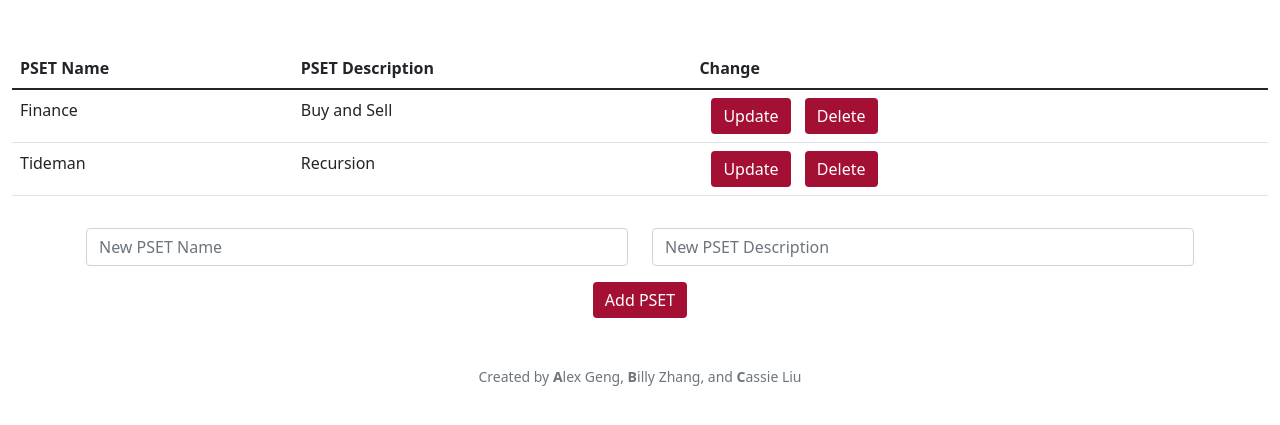
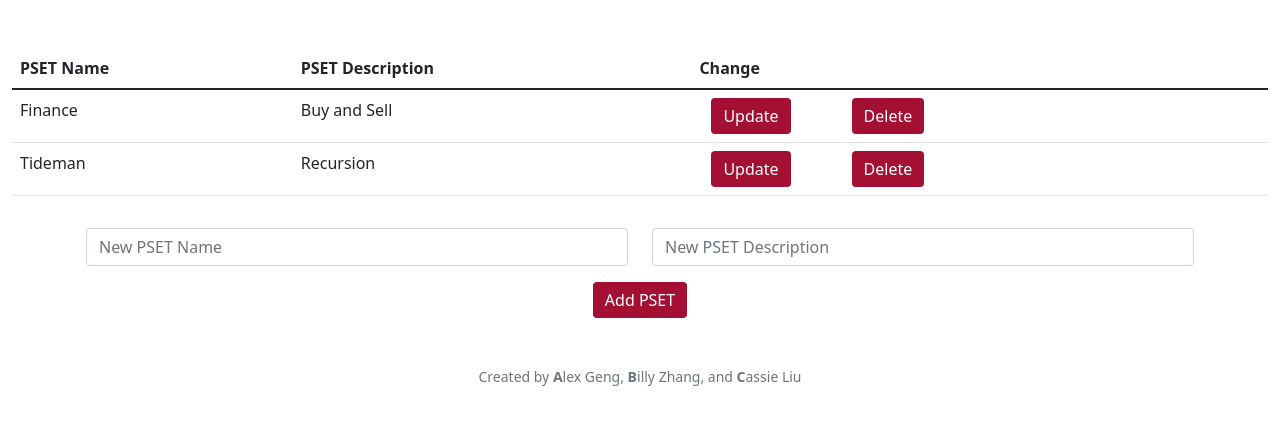
Before and after one commit to WilliamHYZhang/PGuide, a Flask app: a page that uses templates/edit.html in a window 1280 px wide. Shown: the part 76-501 px from the top of the page. Run offline with Flask 2, Linux system fonts and the light colour scheme; a user stored in the database is signed in; some libraries are stand-ins or nearby versions.

Commit message:
Update edit.html

```diff
--- a/templates/edit.html
+++ b/templates/edit.html
@@ -25,11 +25,11 @@
                         <div class="container">
                             <div class="row">
                                 <!-- Update button -->
-                                <div class="col-sm-2">
+                                <div class="col-sm-3">
                                     <button class="btn btn-primary update pset-id-{{ pset.id }}">Update</button>
                                 </div>
                                 <!-- Delete button -->
-                                <div class="col-sm-2">
+                                <div class="col-sm-3">
                                     <form action="/edit" method="POST">
                                         <input type="hidden" name="method" value="delete" />
                                         <input type="hidden" name="id" value="{{ pset.id }}" />
```
